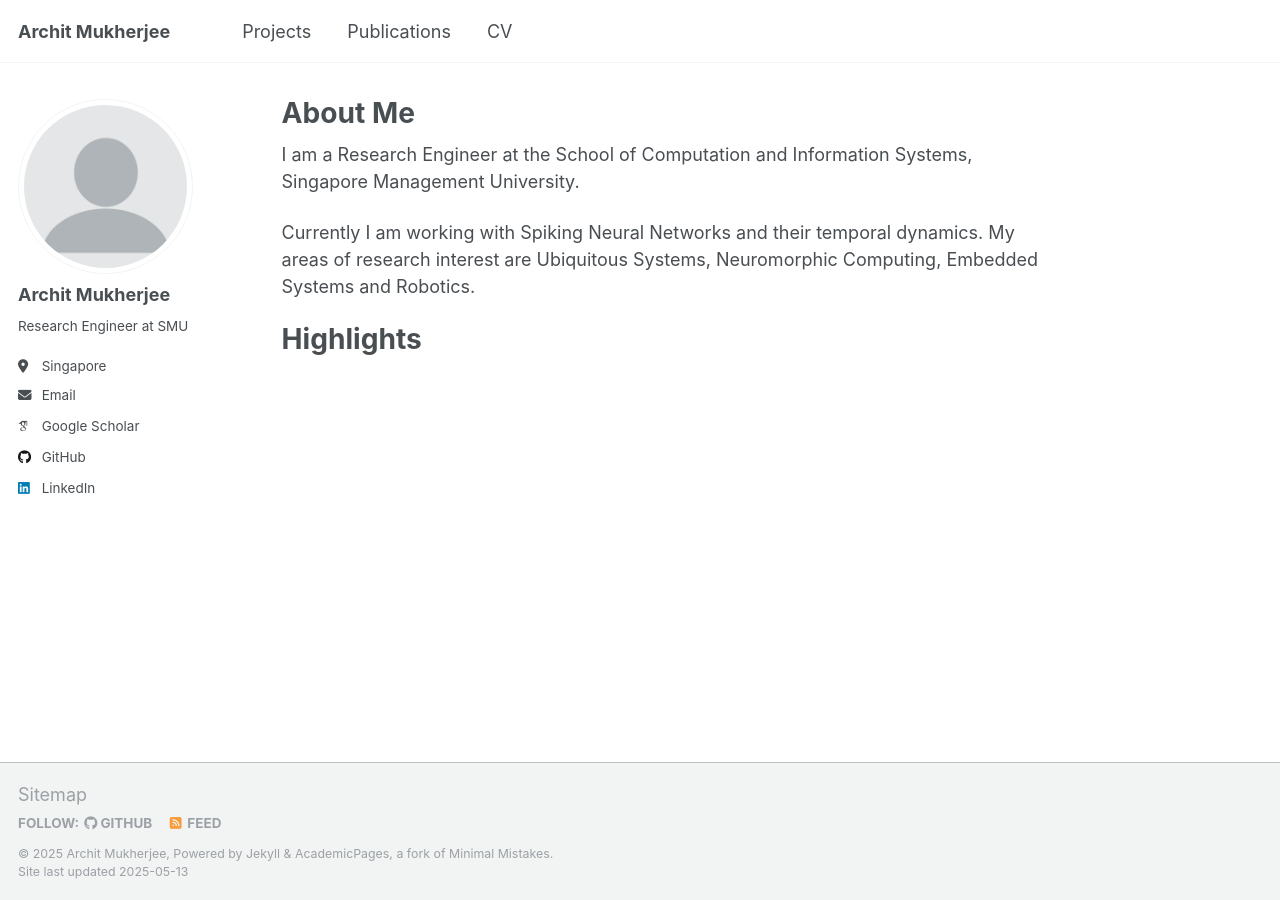
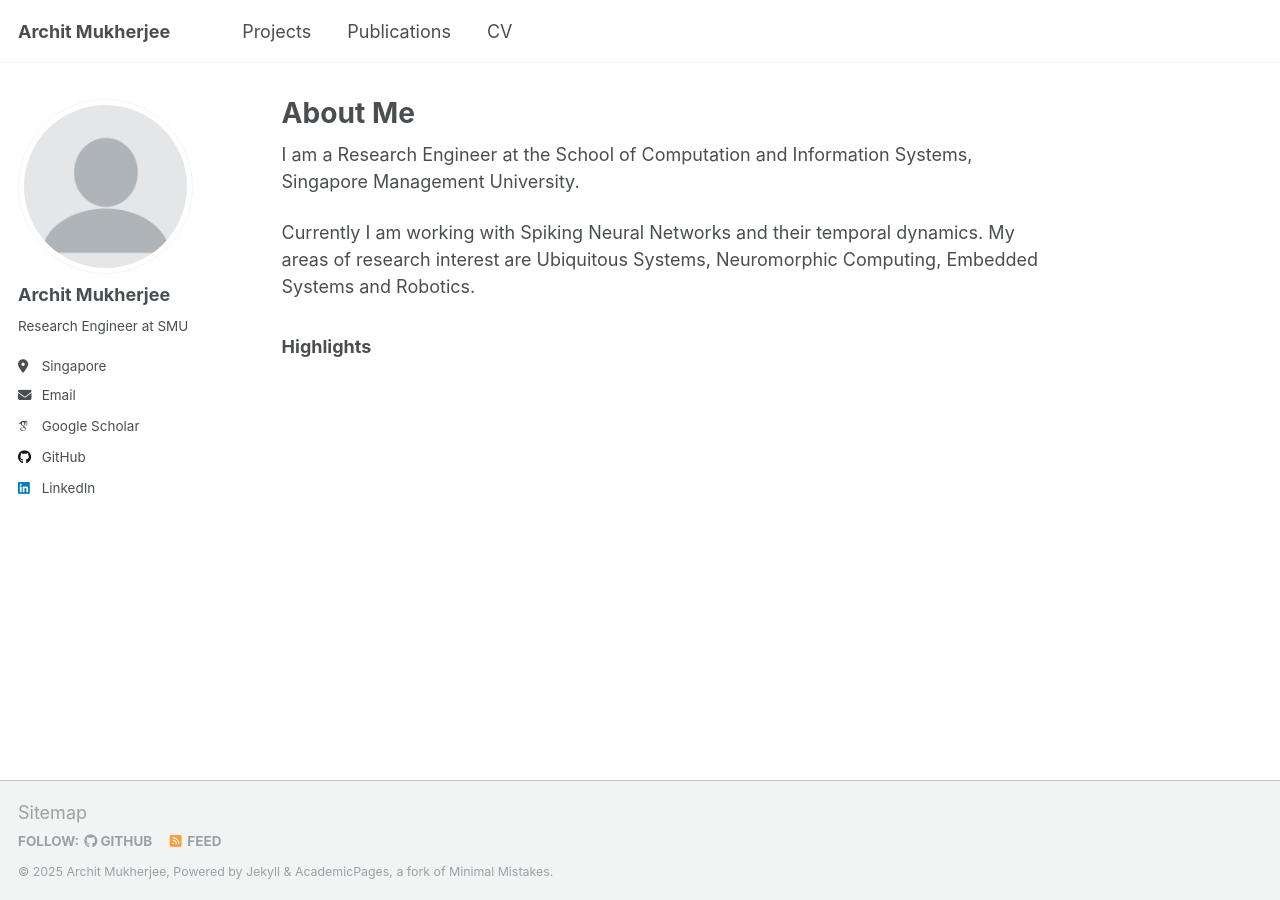
Before and after one commit to ArchitMukherjee/architmukherjee.github.io, a Jekyll site: the page built from _pages/about.md, in a window 1280 px wide. Built offline with Jekyll 4.4.1, drawn with Linux system fonts in a browser that asks for light colours; some web fonts are replaced.

Commit message:
first edit

```diff
--- a/_includes/footer.html
+++ b/_includes/footer.html
@@ -21,5 +21,5 @@
 
 <div class="page__footer-copyright">
   &copy; {{ site.time | date: '%Y' }} {{ site.name | default: site.title }}, {{ site.data.ui-text[site.locale].powered_by | default: "Powered by" }} <a href="http://jekyllrb.com" rel="nofollow">Jekyll</a> &amp; <a href="https://github.com/academicpages/academicpages.github.io">AcademicPages</a>, a fork of <a href="https://mademistakes.com/work/minimal-mistakes-jekyll-theme/" rel="nofollow">Minimal Mistakes</a>.<br />
-  Site last updated {{ "now" | date: '%Y-%m-%d' %}}
+  <!-- Site last updated {{ "now" | date: '%Y-%m-%d' %}} -->
 </div>
--- a/_pages/about.md
+++ b/_pages/about.md
@@ -11,8 +11,8 @@
 
 Currently I am working with Spiking Neural Networks and their temporal dynamics. My areas of research interest are Ubiquitous Systems, Neuromorphic Computing, Embedded Systems and Robotics.
 
-Highlights
-======
+### Highlights
+
 
 <!-- A data-driven personal website
 ======
```
